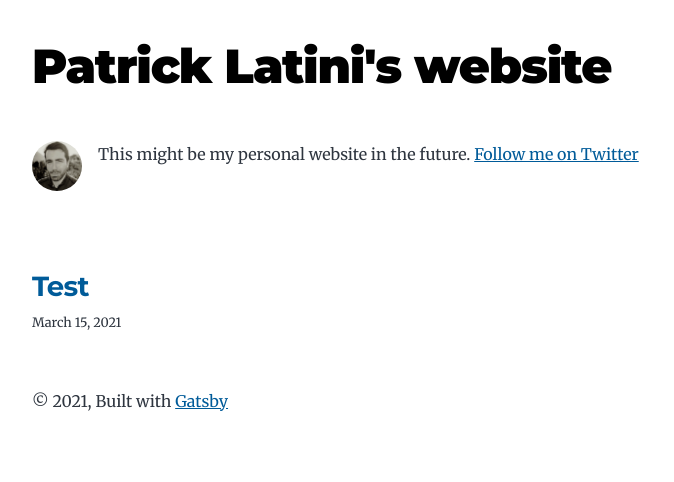
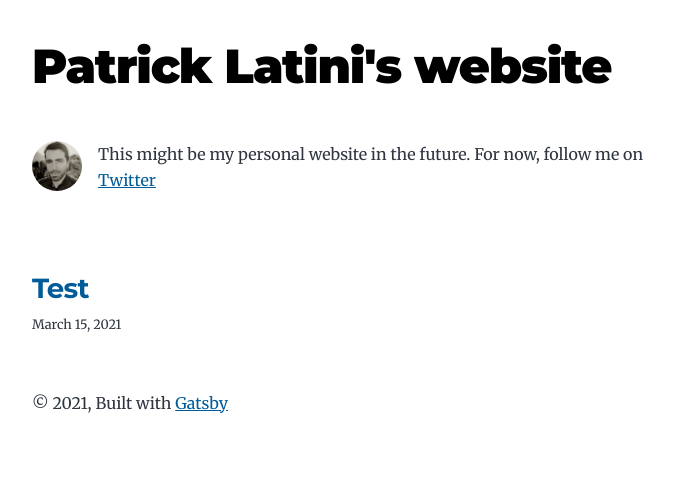
Before and after one commit to rick8pat/personal-website, a Gatsby site: page / in a window 1280 px wide. Shown: the whole page, without its empty margins (292-966 px from the left). Built offline with nearby package versions, Linux system fonts and the light colour scheme; Gatsby itself is replaced by a stand-in of ours.

Commit message:
Update bio.js

```diff
--- a/src/components/bio.js
+++ b/src/components/bio.js
@@ -44,10 +44,10 @@ const Bio = () => {
       />
       {author?.name && (
         <p>
-          This might be my personal website in the future.
+          This might be my personal website in the future. For now, follow me on
           {` `}
           <a href={`https://twitter.com/${social?.twitter || ``}`}>
-            Follow me on Twitter
+            Twitter
           </a>
         </p>
       )}
```
